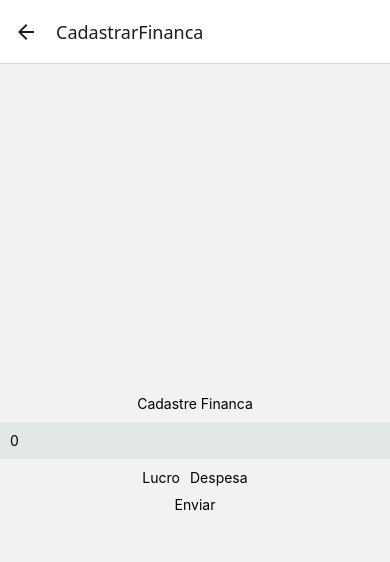
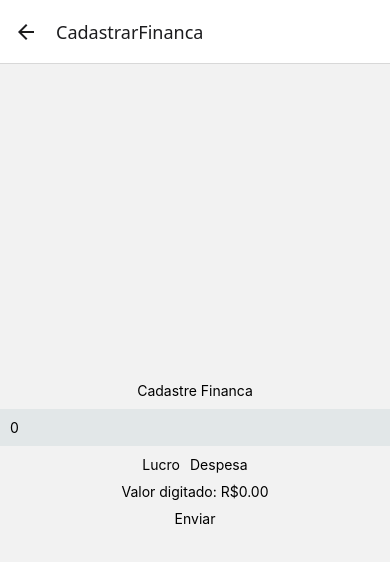
Before and after one commit to cesarbarts/MyFinances, a React Native app: screen /CadastrarFinanca in a window 390 px wide. Shown: the top 562 px of the page. Built offline with nearby package versions, Linux system fonts and the light colour scheme.

Commit message:
adição de valores e navegação básica

```diff
--- a/package.json
+++ b/package.json
@@ -10,6 +10,8 @@
     "test": "jest"
   },
   "dependencies": {
+    "@react-native-firebase/app": "^23.5.0",
+    "@react-native-firebase/firestore": "^23.5.0",
     "@react-native-masked-view/masked-view": "^0.3.2",
     "@react-native/new-app-screen": "0.82.1",
     "@react-navigation/native": "^7.1.21",
--- a/src/screens/CadastrarFinanca.js
+++ b/src/screens/CadastrarFinanca.js
@@ -8,10 +8,23 @@ import {
   TextInput,
 } from 'react-native';
 
+import firestore, { firebase } from "@react-native-firebase/firestore"
+
 export default function CadastrarFinancaView() {
   const [lucro, setLucro] = useState(true);
 
   const [valor, setValor] = useState(0.0);
+
+  function definirValor(valorDigitado) {
+    setValor(Math.abs(valorDigitado));
+  }
+
+  async function enviarFirebase(){
+    const response = await firestore().collection('financas').add({
+        valor: lucro? valor: -valor
+    })
+    console.log(response)
+  }
 
   return (
     <View style={estilos.main}>
@@ -21,7 +34,7 @@ export default function CadastrarFinancaView() {
         value={valor}
         style={estilos.entrada}
         keyboardType="numeric"
-        onChangeText={setValor}
+        onChangeText={value => definirValor(value)}
       />
 
       <View style={estilos.botoes}>
@@ -37,9 +50,10 @@ export default function CadastrarFinancaView() {
           </View>
         </TouchableOpacity>
       </View>
-      <TouchableOpacity>
+      <Text>Valor digitado: R${valor.toFixed(2)}</Text>
+      <TouchableOpacity onPress={()=>enviarFirebase()}>
         <View>
-            <Text>Enviar</Text>
+          <Text>Enviar</Text>
         </View>
       </TouchableOpacity>
     </View>
```
Also changed, not shown: src/screens/Home.js (+12 -3 lines), 9 other files (tests, documents, lock files or other folders).
